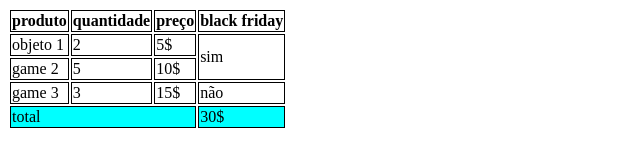
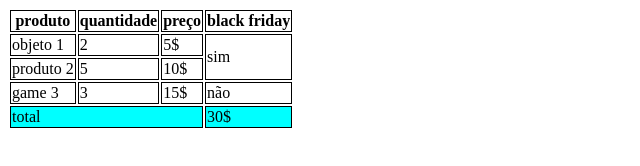
Before and after one commit to iogoceccon/aula-programa-o, a plain HTML site: page index.html in a window 1280 px wide. Shown: the whole page, without its empty margins (0-640 px from the left). Drawn offline with Linux system fonts and the light colour scheme.

```diff
--- a/index.html
+++ b/index.html
@@ -35,7 +35,7 @@
         <td rowspan="2">sim</td>
     </tr>
     <tr>
-        <td>game 2</td>
+        <td>produto 2</td>
         <td>5</td>
         <td>10$</td>
 
```
